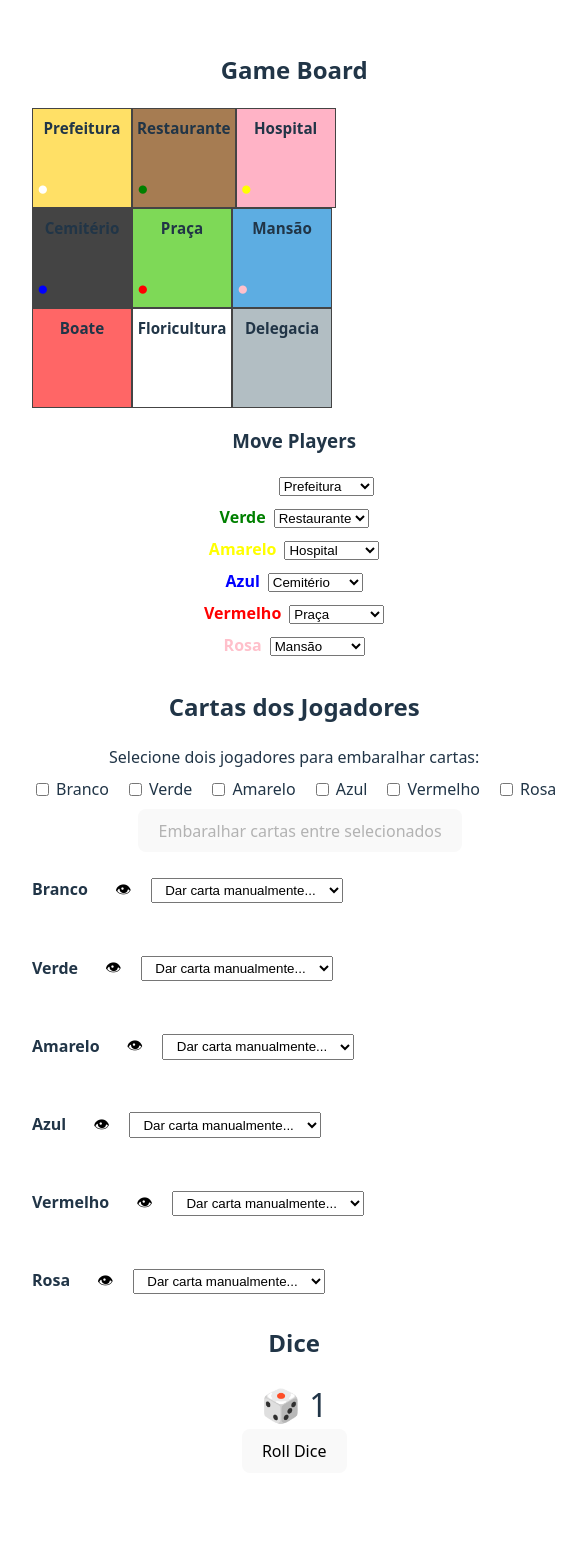
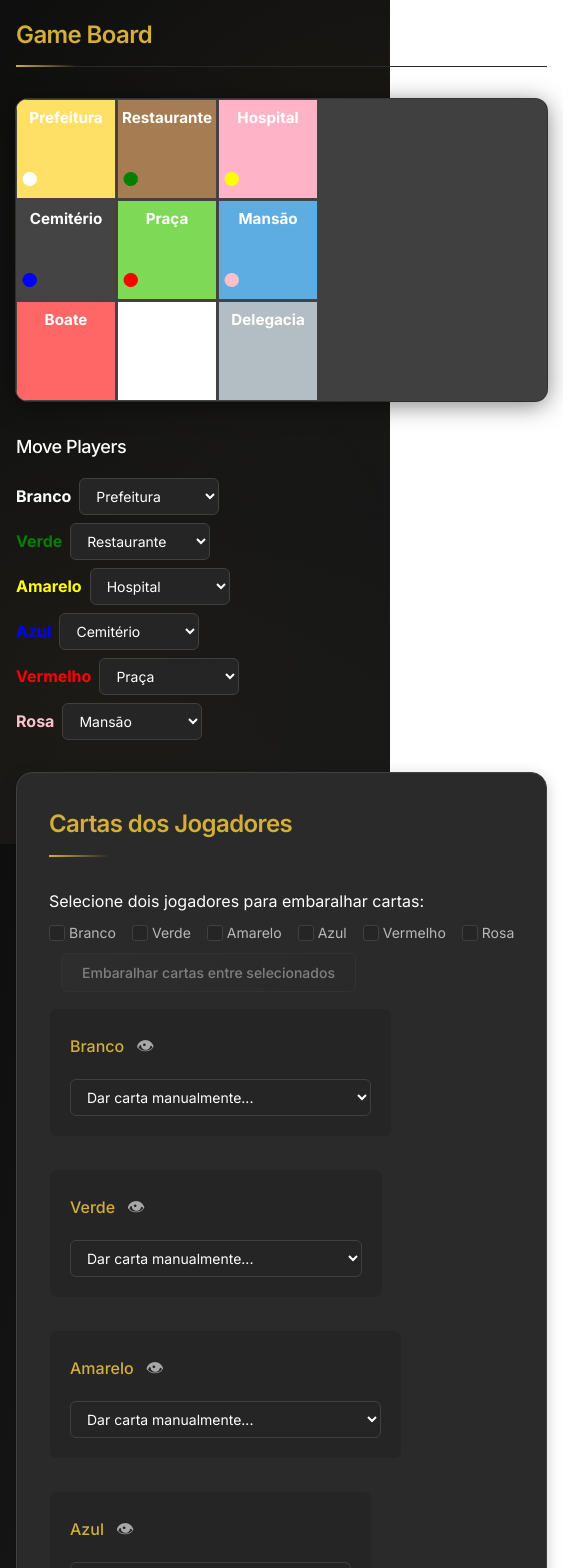
Before and after one commit to Andre-Grassi/Investigator, a React (Vite) app: page / in a window 390 px wide. Shown: the top 1568 px of the page, 585 px wide, since content can reach past the window. Before the commit the page ends 1505 px from the top, so only its background shows below. Built offline with nearby package versions, Linux system fonts and the light colour scheme.

Commit message:
feat: improve css styling

```diff
--- a/src/App.css
+++ b/src/App.css
@@ -1,108 +1,396 @@
+/* Modern Detective Table - Sophisticated & Mysterious */
+@import url('https://fonts.googleapis.com/css2?family=Inter:wght@300;400;500;600;700&family=JetBrains+Mono:wght@400;500;600&display=swap');
+
+:root {
+  --bg-primary: #0f0f0f;
+  --bg-secondary: #1a1a1a;
+  --bg-tertiary: #252525;
+  --surface: #2a2a2a;
+  --surface-elevated: #333333;
+  --accent: #d4af37;
+  --accent-muted: #b8941f;
+  --text-primary: #ffffff;
+  --text-secondary: #b8b8b8;
+  --text-muted: #808080;
+  --border: #404040;
+  --border-subtle: #2a2a2a;
+  --shadow: rgba(0, 0, 0, 0.5);
+  --glow: rgba(212, 175, 55, 0.2);
+}
+
+* {
+  box-sizing: border-box;
+  margin: 0;
+  padding: 0;
+}
+
+body {
+  font-family: 'Inter', -apple-system, BlinkMacSystemFont, sans-serif;
+  background: linear-gradient(135deg, var(--bg-primary) 0%, var(--bg-secondary) 100%);
+  background-attachment: fixed;
+  color: var(--text-primary);
+  line-height: 1.6;
+  min-height: 100vh;
+}
+
+body::before {
+  content: '';
+  position: fixed;
+  top: 0;
+  left: 0;
+  right: 0;
+  bottom: 0;
+  background:
+    radial-gradient(circle at 20% 80%, rgba(212, 175, 55, 0.03) 0%, transparent 50%),
+    radial-gradient(circle at 80% 20%, rgba(212, 175, 55, 0.03) 0%, transparent 50%);
+  pointer-events: none;
+  z-index: 0;
+}
+
+#root {
+  max-width: 1400px;
+  margin: 0 auto;
+  padding: 2rem;
+  text-align: left;
+  position: relative;
+  z-index: 1;
+}
+
+/* Typography */
+h1, h2, h3 {
+  font-weight: 600;
+  color: var(--text-primary);
+  margin-bottom: 1.5rem;
+  letter-spacing: -0.025em;
+}
+
+h2 {
+  font-size: 1.5rem;
+  color: var(--accent);
+  border-bottom: 1px solid var(--border-subtle);
+  padding-bottom: 0.75rem;
+  margin-bottom: 2rem;
+  position: relative;
+}
+
+h2::after {
+  content: '';
+  position: absolute;
+  bottom: -1px;
+  left: 0;
+  width: 60px;
+  height: 2px;
+  background: linear-gradient(90deg, var(--accent), transparent);
+}
+
+h3 {
+  font-size: 1.125rem;
+  font-weight: 500;
+  margin-bottom: 1rem;
+}
+
+/* Detective Table Board */
 .board-grid {
   display: flex;
   flex-direction: column;
-  gap: 0;
-  margin: 1rem 0;
+  gap: 1px;
+  margin: 2rem 0;
+  background: var(--border);
+  border-radius: 12px;
+  overflow: hidden;
+  box-shadow:
+    0 4px 24px var(--shadow),
+    0 0 0 1px var(--border);
 }
+
 .board-row {
   display: flex;
-  gap: 0;
+  gap: 1px;
 }
+
 .board-cell {
   display: flex;
   flex-direction: column;
   align-items: center;
   justify-content: flex-start;
-  min-width: 100px;
-  min-height: 100px;
-  border: 1px solid #aaa;
-  box-sizing: border-box;
+  min-width: 110px;
+  min-height: 110px;
+  background: var(--surface);
   position: relative;
-  padding: 8px 4px 24px 4px;
-}
-#root {
-  max-width: 1280px;
-  margin: 0 auto;
-  padding: 2rem;
-  text-align: center;
+  padding: 12px 8px 28px 8px;
+  transition: all 0.2s ease;
+  font-size: 0.875rem;
+  color: var(--text-secondary);
 }
 
-.logo {
-  height: 6em;
-  padding: 1.5em;
-  will-change: filter;
-  transition: filter 300ms;
+.board-cell:hover {
+  background: var(--surface-elevated);
+  transform: translateY(-1px);
+  box-shadow: 0 2px 12px rgba(0, 0, 0, 0.3);
 }
 
-.detetive-table {
-  max-width: 900px;
-  margin: 2rem auto;
-  padding: 2rem;
-  background: #181818;
-  border-radius: 12px;
-  box-shadow: 0 2px 16px rgba(0, 0, 0, 0.5);
-  color: #f1f1f1;
+.board-cell > div:first-child {
+  font-weight: 500;
+  font-size: 0.875rem;
+  text-align: center;
+  line-height: 1.3;
+  color: var(--text-primary);
+  margin-bottom: auto;
 }
 
-.board ul {
-  list-style: none;
-  padding: 0;
-}
-.board li {
-  margin-bottom: 0.5rem;
-  font-size: 1.1rem;
-  border: 1px solid #444;
-  box-sizing: border-box;
-  position: relative;
-  padding: 8px 4px 24px 4px;
-  color: #f1f1f1;
-  font-family: inherit;
+/* Player Movement Section */
+div[style*="marginTop"] {
+  background: var(--surface);
+  border: 1px solid var(--border);
+  border-radius: 12px;
+  padding: 1.5rem;
+  margin: 2rem 0;
+  box-shadow: 0 2px 8px rgba(0, 0, 0, 0.2);
 }
 
+div[style*="marginTop"] > div {
+  display: flex;
+  align-items: center;
+  gap: 1rem;
+  margin-bottom: 0.75rem;
+  padding: 0.5rem 0;
+  border-bottom: 1px solid var(--border-subtle);
+}
+
+div[style*="marginTop"] > div:last-child {
+  border-bottom: none;
+  margin-bottom: 0;
+}
+
+select {
+  background: var(--bg-tertiary);
+  color: var(--text-primary);
+  border: 1px solid var(--border);
+  border-radius: 6px;
+  padding: 0.5rem 0.75rem;
+  font-family: inherit;
+  font-size: 0.875rem;
+  transition: all 0.2s ease;
+  min-width: 140px;
+}
+
+select:hover {
+  border-color: var(--accent-muted);
+}
+
+select:focus {
+  outline: none;
+  border-color: var(--accent);
+  box-shadow: 0 0 0 3px var(--glow);
+}
+
+/* Cards Section */
 .cards {
-  margin-top: 2rem;
+  background: var(--surface);
+  border: 1px solid var(--border);
+  border-radius: 16px;
+  padding: 2rem;
+  margin: 2rem 0;
+  box-shadow: 0 4px 16px rgba(0, 0, 0, 0.2);
 }
-.cards select {
-  margin-top: 0.5rem;
-  padding: 0.2rem 0.6rem;
-  .cards {
-    margin-top: 2rem;
+
+.cards > div:first-child {
+  background: var(--bg-tertiary);
+  border: 1px solid var(--border-subtle);
+  border-radius: 8px;
+  padding: 1.25rem;
+  margin-bottom: 2rem;
 }
-  .cards select {
-    margin-top: 0.5rem;
-    padding: 0.2rem 0.6rem;
-    background: #222;
-    color: #f1f1f1;
-    border: 1px solid #444;
+
+.cards label {
+  font-size: 0.875rem;
+  color: var(--text-secondary);
+  cursor: pointer;
+  transition: color 0.2s ease;
+  user-select: none;
 }
+
+.cards label:hover {
+  color: var(--text-primary);
+}
+
+.cards input[type="checkbox"] {
+  width: 16px;
+  height: 16px;
+  border: 1.5px solid var(--border);
+  border-radius: 3px;
+  background: var(--bg-tertiary);
+  cursor: pointer;
+  transition: all 0.2s ease;
+  appearance: none;
+}
+
+.cards input[type="checkbox"]:checked {
+  background: var(--accent);
+  border-color: var(--accent);
+}
+
+.cards input[type="checkbox"]:checked::after {
+  content: '✓';
+  display: block;
+  color: var(--bg-primary);
+  font-size: 11px;
+  font-weight: 600;
+  text-align: center;
+  line-height: 14px;
+}
+
+.cards > div:last-child {
+  display: grid;
+  grid-template-columns: repeat(auto-fit, minmax(220px, 1fr));
+  gap: 1.5rem;
+}
+
+.cards > div:last-child > div {
+  background: var(--bg-tertiary);
+  border: 1px solid var(--border-subtle);
+  border-radius: 8px;
+  padding: 1.25rem;
+  position: relative;
+}
+
+.cards strong {
+  color: var(--accent);
+  font-weight: 500;
+  font-size: 1rem;
+}
+
 .cards ul {
-    margin: 0.5rem 0 0 0;
+  margin: 0.75rem 0;
   padding: 0;
   list-style: none;
 }
+
 .cards li {
-    font-size: 0.95rem;
-    color: #f1f1f1;
+  font-size: 0.875rem;
+  color: var(--text-secondary);
+  padding: 0.375rem 0;
+  border-bottom: 1px solid var(--border-subtle);
 }
 
+.cards li:last-child {
+  border-bottom: none;
+}
+
+.cards select {
+  width: 100%;
+  margin-top: 0.75rem;
+}
+
+/* Buttons */
+button {
+  background: linear-gradient(135deg, var(--surface-elevated), var(--surface));
+  color: var(--text-primary);
+  border: 1px solid var(--border);
+  border-radius: 6px;
+  padding: 0.625rem 1.25rem;
+  font-family: inherit;
+  font-size: 0.875rem;
+  font-weight: 500;
+  cursor: pointer;
+  transition: all 0.2s ease;
+  position: relative;
+  overflow: hidden;
+}
+
+button:hover:not(:disabled) {
+  background: linear-gradient(135deg, var(--accent-muted), var(--accent));
+  border-color: var(--accent);
+  color: var(--bg-primary);
+  transform: translateY(-1px);
+  box-shadow: 0 4px 12px rgba(212, 175, 55, 0.3);
+}
+
+button:disabled {
+  opacity: 0.4;
+  cursor: not-allowed;
+  transform: none;
+  box-shadow: none;
+}
+
+button:active:not(:disabled) {
+  transform: translateY(0);
+}
+
+/* Eye buttons for card visibility */
+button[style*="background: none"] {
+  background: none !important;
+  border: none !important;
+  padding: 0.25rem !important;
+  margin: 0 0 0 0.5rem !important;
+  font-size: 1.125rem;
+  opacity: 0.6;
+  transition: all 0.2s ease;
+}
+
+button[style*="background: none"]:hover {
+  opacity: 1;
+  transform: scale(1.1);
+  filter: drop-shadow(0 0 4px var(--accent));
+}
+
+/* Dice Section */
 .dice {
-    margin-top: 2rem;
+  background: var(--surface);
+  border: 1px solid var(--border);
+  border-radius: 16px;
+  padding: 2rem;
+  margin: 2rem 0;
+  text-align: center;
+  box-shadow: 0 4px 16px rgba(0, 0, 0, 0.2);
 }
+
+.dice div[style*="fontSize"] {
+  font-family: 'JetBrains Mono', monospace !important;
+  font-size: 2.5rem !important;
+  font-weight: 600;
+  margin: 1.5rem 0;
+  color: var(--accent);
+  text-shadow: 0 0 20px var(--glow);
+}
+
 .dice button {
-    margin-top: 0.5rem;
-    padding: 0.4rem 1.2rem;
   font-size: 1rem;
-    background: #222;
-    color: #f1f1f1;
-    border: 1px solid #444;
-    border-radius: 6px;
+  padding: 0.75rem 2rem;
+  margin-top: 1rem;
+}
+
+/* Player dots styling */
+span[style*="fontWeight: bold"] {
+  font-size: 1.25rem !important;
+  filter: drop-shadow(0 0 2px currentColor);
+  animation: playerPulse 3s ease-in-out infinite;
+}
+
+@keyframes playerPulse {
+  0%, 100% { opacity: 0.8; }
+  50% { opacity: 1; }
+}
+
+/* Responsive Design */
+@media (max-width: 768px) {
+  #root {
+    padding: 1rem;
+  }
+
+  .board-cell {
+    min-width: 80px;
+    min-height: 80px;
+    padding: 8px 4px 20px 4px;
+  }
+
+  .cards > div:last-child {
+    grid-template-columns: 1fr;
+  }
+
+  div[style*="marginTop"] > div {
+    flex-direction: column;
+    align-items: flex-start;
+    gap: 0.5rem;
   }
 }
-
-.card {
-  padding: 2em;
-}
-
-.read-the-docs {
-  color: #888;
-}
```
Lines whose indentation alone changed are shown as unchanged.
